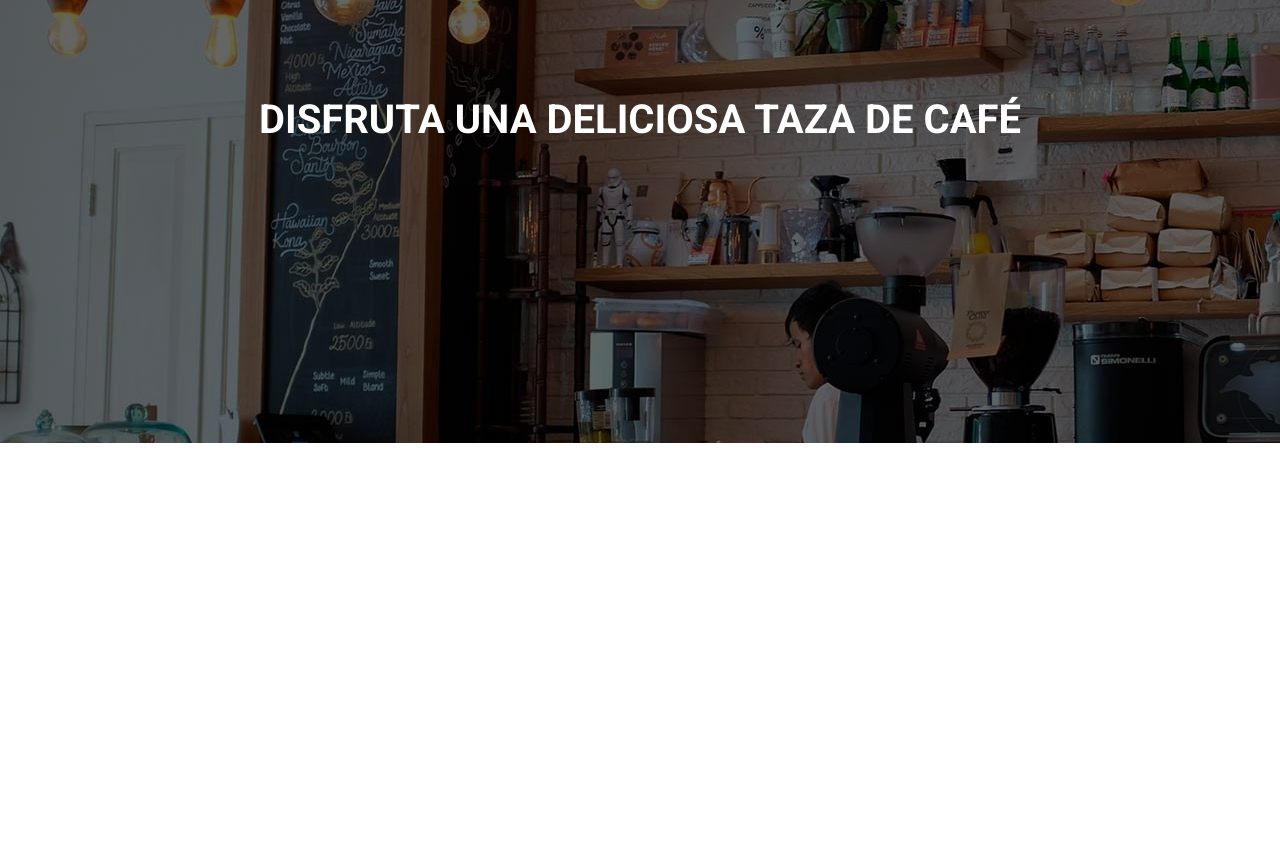
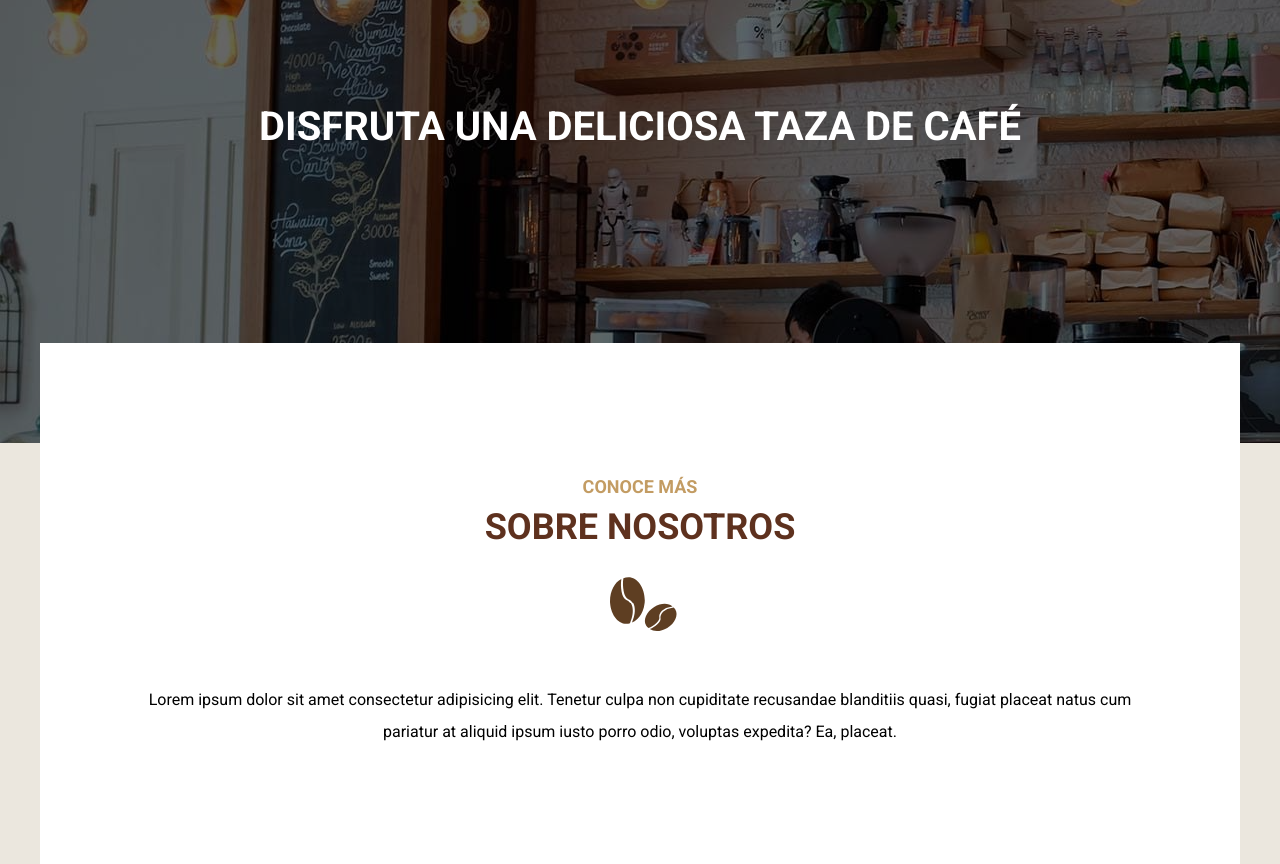
Before and after one commit to RogerCastillo877/cafeteria-sass, a website: page index.html in a window 1280 px wide. Shown: the part 257-1121 px from the top of the page. Before the commit the page ends 800 px from the top, so only its background shows below. Drawn offline with Linux system fonts and the light colour scheme.

Commit message:
Start main section

```diff
--- a/index.html
+++ b/index.html
@@ -21,11 +21,11 @@
 
         <nav class="nav-main">
           <a href="inicio.html" class="active">Inicio</a>
-          <a href="nosotros.html" class="link">Nosotros</a>
-          <a href="proceso.html" class="link">Proceso</a>
-          <a href="menu.html" class="link">Menu</a>
-          <a href="galeria.html" class="link">Galería</a>
-          <a href="contacto.html" class="link">Contacto</a>
+          <a href="nosotros.html">Nosotros</a>
+          <a href="proceso.html">Proceso</a>
+          <a href="menu.html">Menu</a>
+          <a href="galeria.html">Galería</a>
+          <a href="contacto.html">Contacto</a>
         </nav>
       </div>
       <div class="header-text">
@@ -33,5 +33,12 @@
       </div>
     </div>
   </header>
+
+  <main class="container main-content text-center">
+    <section class="know">
+      <h2><span>Conoce más</span> sobre nosotros</h2>
+      <p>Lorem ipsum dolor sit amet consectetur adipisicing elit. Tenetur culpa non cupiditate recusandae blanditiis quasi, fugiat placeat natus cum pariatur at aliquid ipsum iusto porro odio, voluptas expedita? Ea, placeat.</p>
+    </section>
+  </main>
 </body>
 </html>
--- a/src/scss/app.scss
+++ b/src/scss/app.scss
@@ -1,2 +1,3 @@
 @use 'header';
 @use 'bases';
+@use 'init';
--- a/src/scss/bases/_globals.scss
+++ b/src/scss/bases/_globals.scss
@@ -12,10 +12,13 @@ html {
 body {
   font-family: v.$primary_font;
   font-size: 1.6rem;
+  background-color: v.$light-brown;
 }
 
 p {
   color: v.$black;
+  font-size: 1.6rem;
+  line-height: 2;
 }
 
 .container {
@@ -26,25 +29,17 @@ p {
 
 a {
   text-decoration: none;
+  color: v.$black;
 }
 
 img {
   max-width: 100%;
+  height: auto;
   display: block;
 }
 
-h1, h2, h3 {
-  margin: 0 0 v.$separation, 0;
+ul {
+  list-style: none;
+  padding: 0;
+  margin: 0;
 }
-
-h1 {
-  font-size: 4rem;
-}
-
-h2 {
-  font-size: 3.6rem;
-}
-
-h3 {
-  font-size: 3.2rem;
-}
--- a/src/scss/bases/_index.scss
+++ b/src/scss/bases/_index.scss
@@ -3,3 +3,4 @@
 @forward 'globals';
 @forward 'utilities';
 @forward 'mixins';
+@forward 'typography';
--- /dev/null
+++ b/src/scss/bases/_typography.scss
@@ -0,0 +1,38 @@
+@use 'variables' as v;
+
+h1, h2, h3 {
+  font-family: v.$primary_font;
+  margin: 0 0 v.$separation, 0;
+  text-transform: uppercase;
+  text-align: center;
+  line-height: 1.5;
+}
+
+h1 {
+  font-size: 4rem;
+}
+
+h2 {
+  font-size: 3.6rem;
+  color: v.$primary-color;
+
+  span {
+    color: v.$secondary-color;
+    font-size: 1.8rem;
+    display: block;
+  }
+
+  &::after {
+    content: '';
+    display: block;
+    width: 10rem;
+    height: 10rem;
+    margin: 0 auto;
+    background-image: url(../../../build/img/cafe.svg);
+    background-size: 10rem;
+  }
+}
+
+h3 {
+  font-size: 3.2rem;
+}
--- /dev/null
+++ b/src/scss/init/_content.scss
@@ -0,0 +1,13 @@
+@use 'bases/variables' as v;
+@use 'bases/mixins' as m;
+
+.main-content {
+  background-color: v.$white;
+  padding: 5rem 2rem;
+
+  @include m.tablet {
+    padding: 10rem;
+    margin-top: -10rem;
+    position: relative;
+  }
+}
--- /dev/null
+++ b/src/scss/init/_index.scss
@@ -0,0 +1 @@
+@forward 'content';
```
Also changed, not shown: build/css/app.css.
